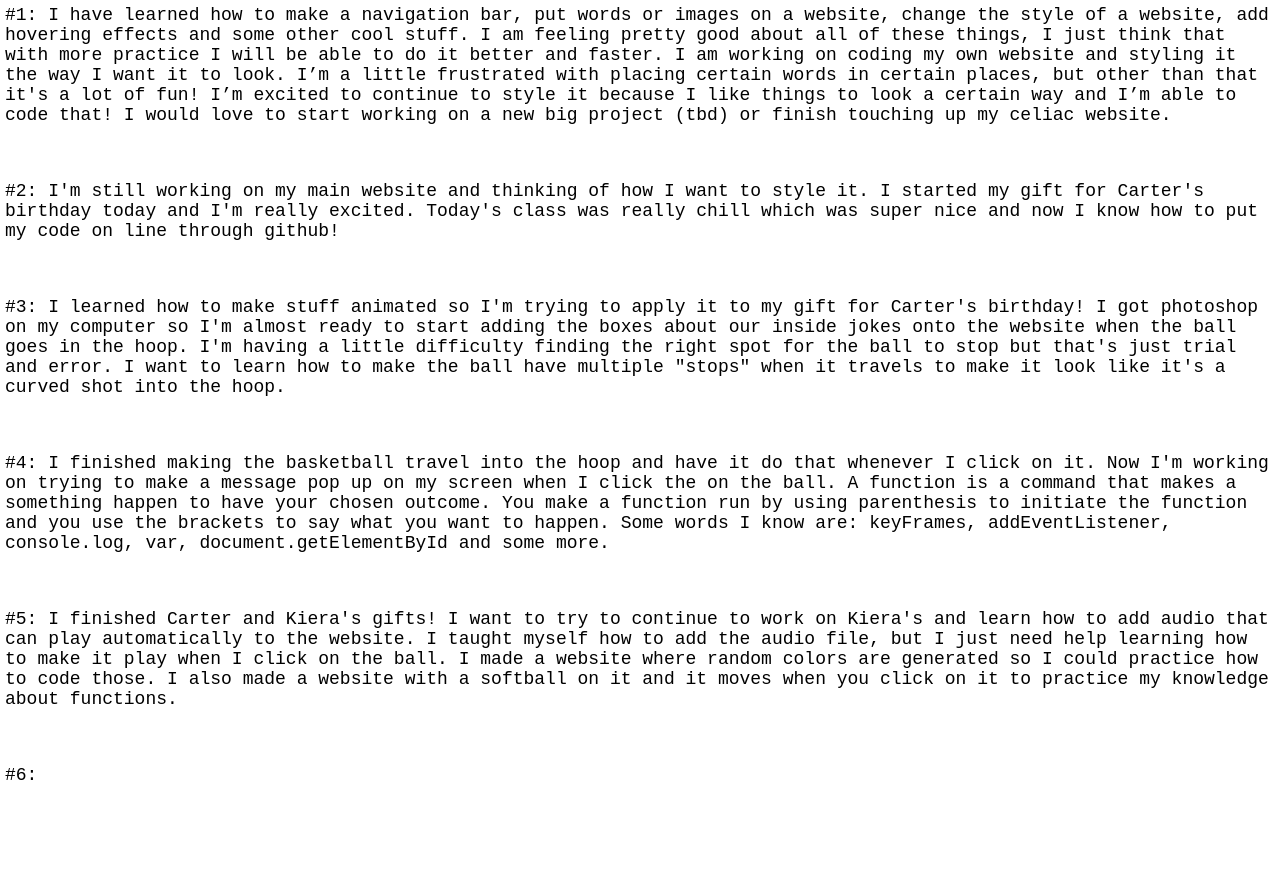
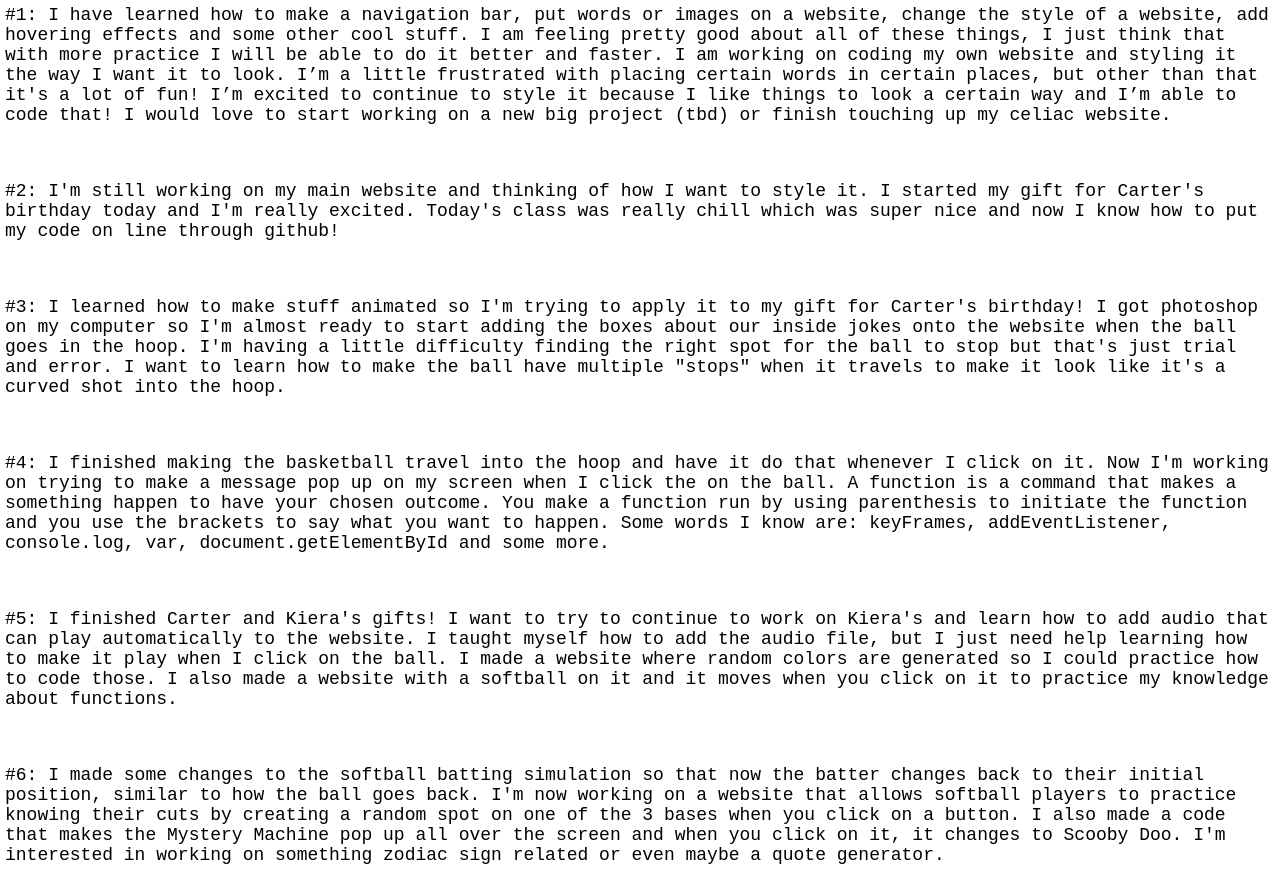
Before and after one commit to averyleppo/averyleppo.github.io, a plain HTML site: page journal.html in a window 1280 px wide. Shown: the part 184-1067 px from the top of the page. Before the commit the page ends 987 px from the top, so only its background shows below. Drawn offline with Linux system fonts and the light colour scheme.

Commit message:
new changes

```diff
--- a/journal.html
+++ b/journal.html
@@ -122,7 +122,7 @@ a{
 
 <br>
 
-<p>#6:
+<p>#6: I made some changes to the softball batting simulation so that now the batter changes back to their initial position, similar to how the ball goes back. I'm now working on a website that allows softball players to practice knowing their cuts by creating a random spot on one of the 3 bases when you click on a button. I also made a code that makes the Mystery Machine pop up all over the screen and when you click on it, it changes to Scooby Doo. I'm interested in working on something zodiac sign related or even maybe a quote generator.
 </p>
 
 </div>
```
Also changed, not shown: cutoffpractice.html (+1 -1 lines).
